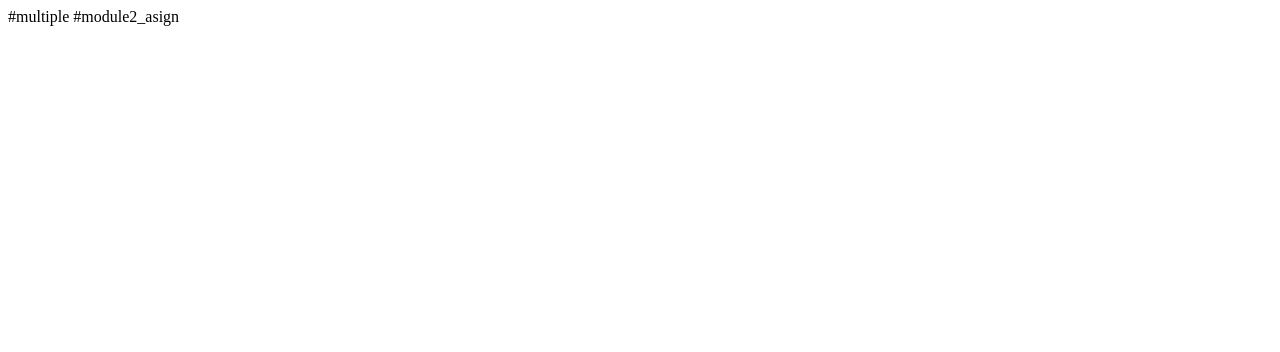
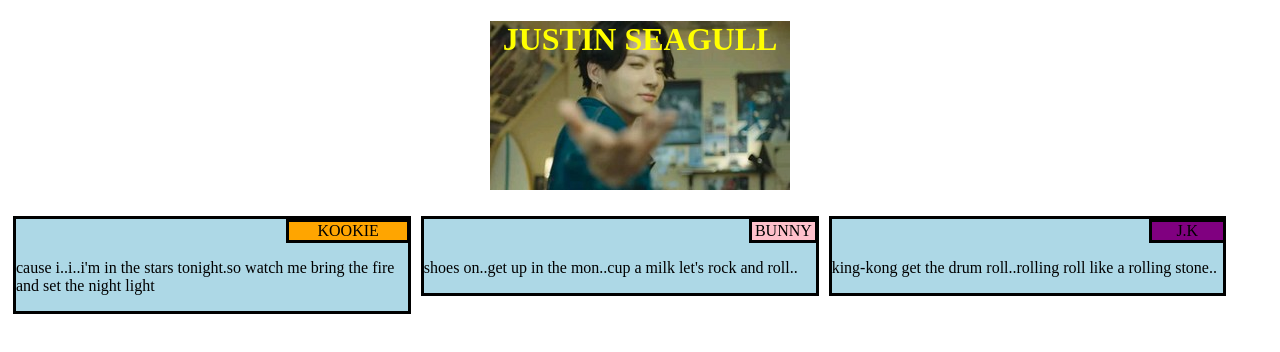
Before and after one commit to mandrusanjay/multiple, a plain HTML site: page index.html in a window 1280 px wide. Drawn offline with Linux system fonts and the light colour scheme.

Commit message:
Update index.html

```diff
--- a/index.html
+++ b/index.html
@@ -1,2 +1,27 @@
-#multiple
-#module2_asign
+<!DOCTYPE html>
+<html>
+<head>
+<meta charset="utf-8">
+<meta name="viewport"content="width=device-width,initial-scale=1">
+	<title>mod2_solution</title>
+	    <link rel="stylesheet"href="style.css">
+
+
+</head>
+<body>
+<h1>JUSTIN SEAGULL</h1>
+<div id="contentbox">
+	<div id="chicken" >KOOKIE</div>
+	<div><p>cause i..i..i'm in the stars tonight.so watch me bring the fire and set the night light</p></div>
+</div>
+<div id="contentbox">
+	<div id="beef">BUNNY</div>
+	<div><p>shoes on..get up in the mon..cup a milk let's rock and roll..</p></div>
+</div>
+<div id="contents">
+	<div id="sushi">J.K</div>
+	<div><p>king-kong get the drum roll..rolling roll like a rolling stone..</p></div>
+</div>
+</div>
+</body>
+</html>
```
